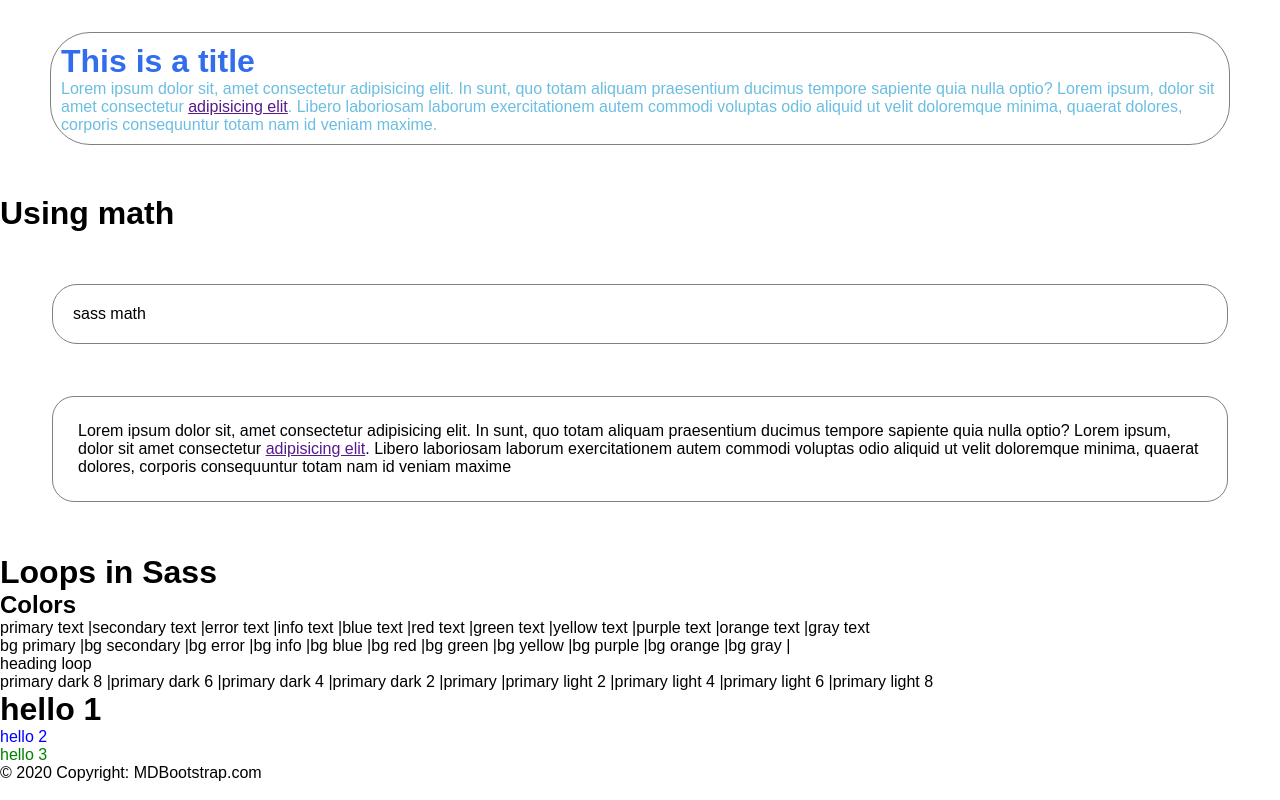
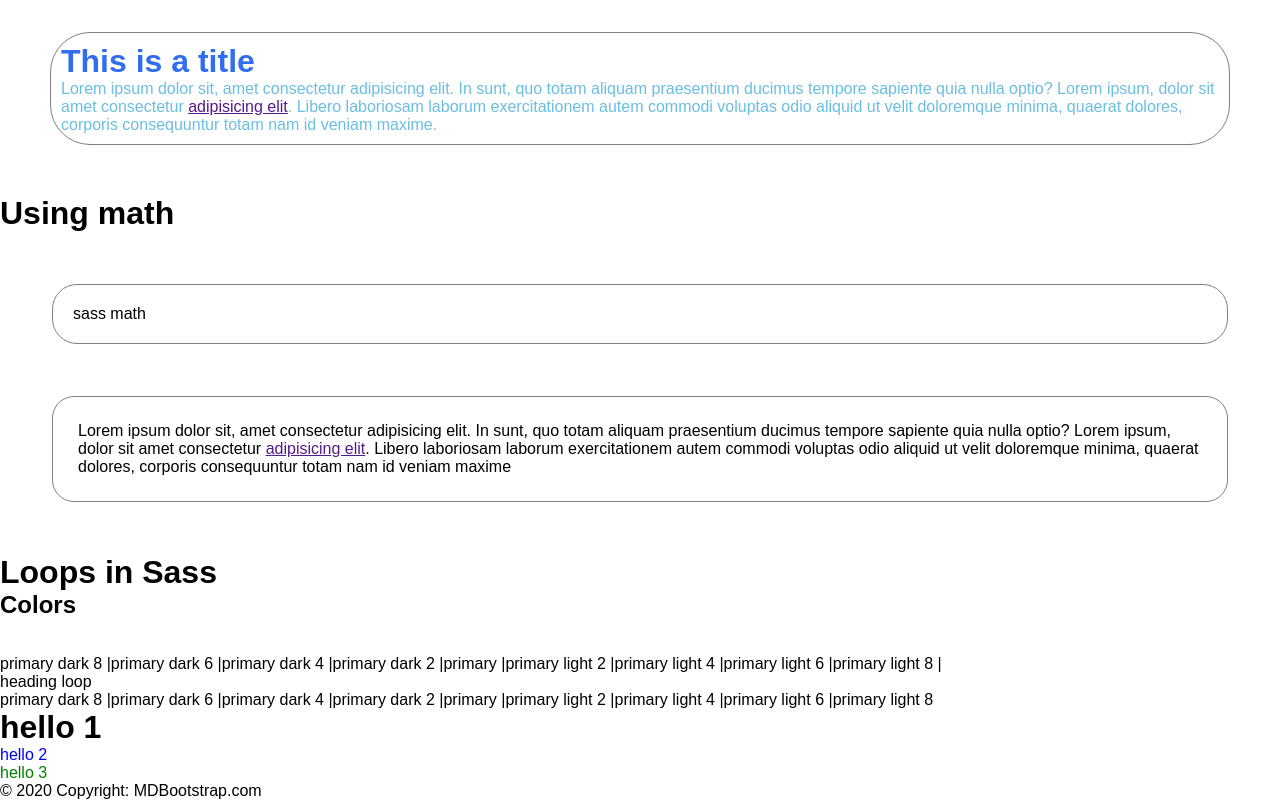
Before and after one commit to hariprasath272/nextjs_practices, a Next.js app: page /sass in a window 1280 px wide. Shown: the part 442-1242 px from the top of the page. Built offline with nearby package versions, Linux system fonts and the light colour scheme.

Commit message:
text color hide

```diff
--- a/pages/sass.js
+++ b/pages/sass.js
@@ -30,7 +30,7 @@ const sass = () => {
   <div>
     <h1>Loops in Sass</h1>
     <h2>Colors</h2>
-    <span class="text-primary">primary text</span> |
+    {/* <span class="text-primary">primary text</span> |
     <span class="text-secondary">secondary text</span> |
     <span class="text-error">error text</span> |
     <span class="text-info">info text</span> |
@@ -40,11 +40,11 @@ const sass = () => {
     <span class="text-yellow">yellow text</span> |
     <span class="text-purple">purple text</span> |
     <span class="text-orange">orange text</span> |
-    <span class="text-black">gray text</span>
+    <span class="text-black">gray text</span> */}
 
     <br></br>
 
-    <span class="bg-primary text-white">bg primary</span> |
+    {/* <span class="bg-primary text-white">bg primary</span> |
     <span class="bg-secondary text-white">bg secondary</span> |
     <span class="bg-error text-white">bg error</span> |
     <span class="bg-info text-white">bg info</span> |
@@ -54,11 +54,11 @@ const sass = () => {
     <span class="bg-yellow text-white">bg yellow</span> |
     <span class="bg-purple text-white">bg purple</span> |
     <span class="bg-orange text-white">bg orange</span> |
-    <span class="bg-gray text-white">bg gray</span> |
+    <span class="bg-gray text-white">bg gray</span> | */}
 
     <br></br>
 
-    {/* <span class="bg-primary-dark-8 text-white">primary dark 8</span> |
+    <span class="bg-primary-dark-8 text-white">primary dark 8</span> |
     <span class="bg-primary-dark-6 text-white">primary dark 6</span> |
     <span class="bg-primary-dark-4 text-white">primary dark 4</span> |
     <span class="bg-primary-dark-2 text-white">primary dark 2</span> |
@@ -66,7 +66,7 @@ const sass = () => {
     <span class="bg-primary-light-2 text-white">primary light 2</span> |
     <span class="bg-primary-light-4 text-white">primary light 4</span> |
     <span class="bg-primary-light-6 text-white">primary light 6</span> |
-    <span class="bg-primary-light-8 text-white">primary light 8</span> | */}
+    <span class="bg-primary-light-8 text-white">primary light 8</span> |
 
 
 
```
